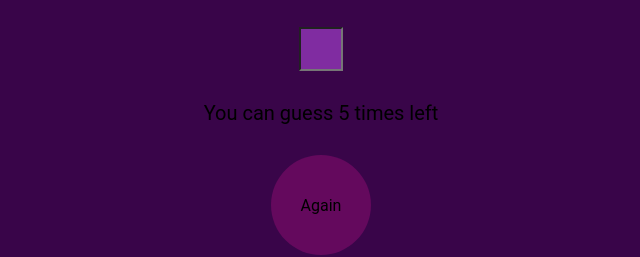
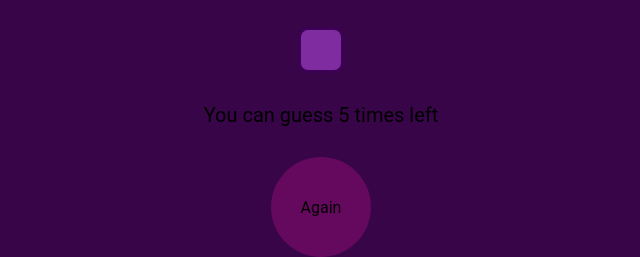
Before and after one commit to halloffame2979/halloffame2979.github.io, a plain HTML site: page index.html in a window 1280 px wide. Shown: the part 246-503 px from the top of the page, 319-959 px from the left. Drawn offline with Linux system fonts and the light colour scheme.

Commit message:
Update index.html

```diff
--- a/index.html
+++ b/index.html
@@ -25,6 +25,8 @@
       font-size: 30px;
       text-align: center;
       background-color: rgb(128, 44, 161);
+      border: 3px solid rgb(60, 0, 84);
+      border-radius: 10px;
     }
 
     #inputField {
```
